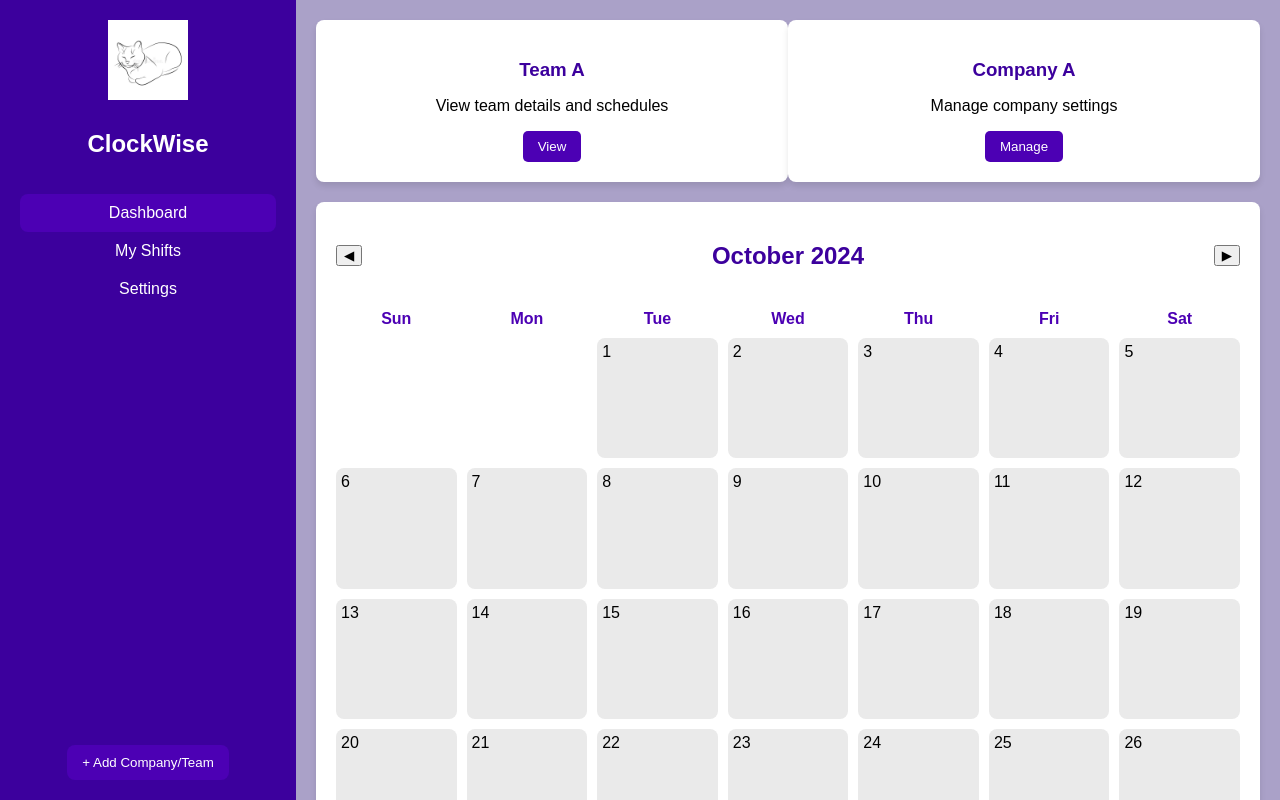
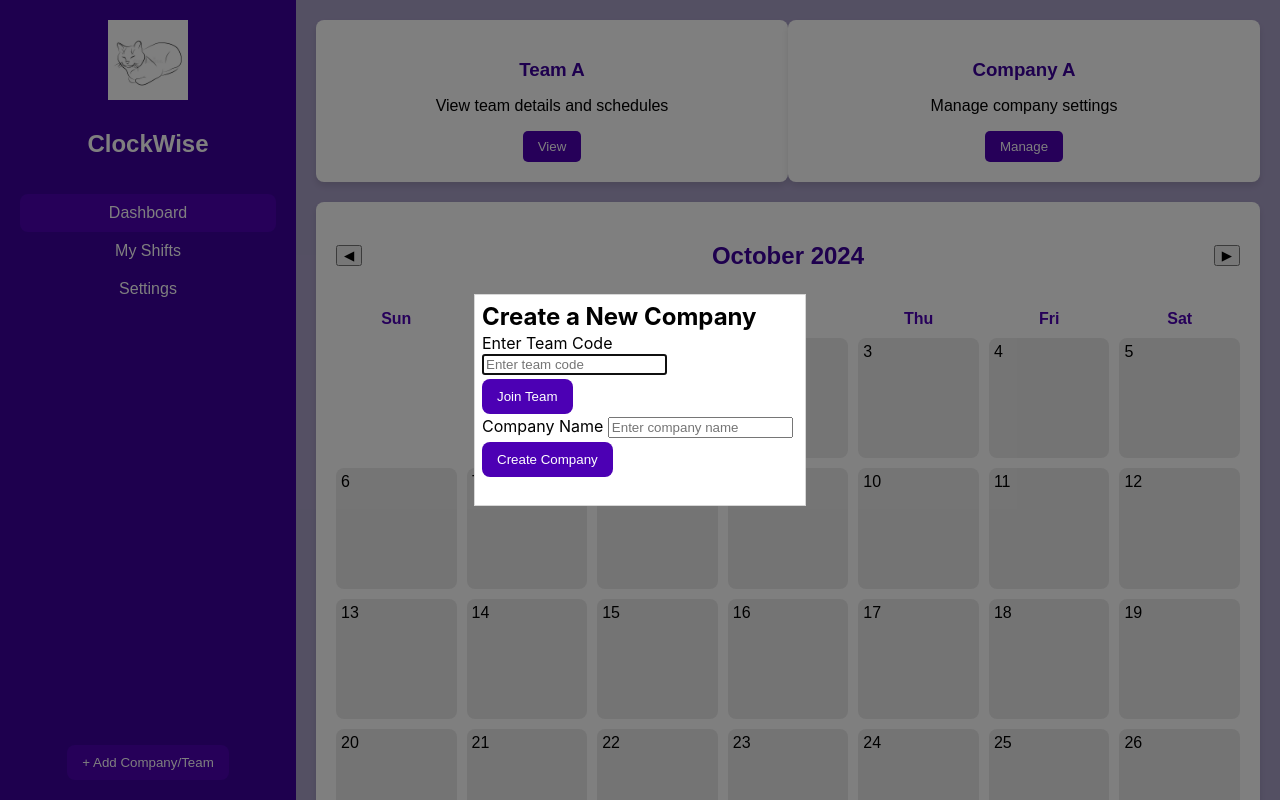
Before and after one commit to axyalotl/ClockWise, a React (Create React App) app in the folder frontend/clockwise-frontend/: page /user-dashboard in a window 1280 px wide. Both pictures are taken after a click on the button "+ Add Company/Team". Shown: the top 800 px of the page. Built offline with nearby package versions, Linux system fonts and the light colour scheme; no server answers.

Commit message:
Making popup screen for adding or creating companies

```diff
--- a/frontend/clockwise-frontend/src/components/UserDashboard.css
+++ b/frontend/clockwise-frontend/src/components/UserDashboard.css
@@ -175,3 +175,25 @@
     background-color: #dcdde1;
     cursor: pointer;
 }
+
+.h-popup-main {
+    font-size:24px;
+    font-weight: bold;
+    margin: 2px;
+}
+
+.h-popup-text {
+    font-size:16px;
+
+    margin: 2px;
+}
+
+.add-button-popup {
+    margin-top: 4px;
+    padding: 10px 15px;
+    border: none;
+    border-radius: 8px;
+    background-color: #4c00b4;
+    color: white;
+    cursor: pointer;
+}
--- a/frontend/clockwise-frontend/src/components/UserDashboard.js
+++ b/frontend/clockwise-frontend/src/components/UserDashboard.js
@@ -1,6 +1,11 @@
 import React, { useState } from 'react';
 import './UserDashboard.css';
 import './CalendarComponent.css';
+import Popup from 'reactjs-popup';
+import 'reactjs-popup/dist/index.css';
+import {Button, Form} from "react-bootstrap";
+import {useNavigate} from "react-router-dom";
+
 
 const UserDashboard = () => {
     const [currentDate, setCurrentDate] = useState(new Date());
@@ -30,6 +35,40 @@ const UserDashboard = () => {
         const nextMonth = new Date(currentDate.getFullYear(), currentDate.getMonth() + 1, 1);
         setCurrentDate(nextMonth);
     };
+
+
+        const [teamCode, setTeamCode] = useState('');
+        const [companyName, setCompanyName] = useState('');
+        const [showCreateModal, setShowCreateModal] = useState(false);
+        const [successMessage, setSuccessMessage] = useState('');
+        const [errorMessage, setErrorMessage] = useState('');
+
+        const navigate = useNavigate(); // Initialize navigate
+
+        // Handle joining a team
+        const handleJoinTeam = async (e) => {
+            e.preventDefault();
+            try {
+                setSuccessMessage(`Joined team with code: ${teamCode}`);
+                setErrorMessage('');
+            } catch (error) {
+                setErrorMessage('Failed to join team');
+                setSuccessMessage('');
+            }
+        };
+
+        // Handle creating a company
+        const handleCreateCompany = async (e) => {
+            e.preventDefault();
+            try {
+                setSuccessMessage(`Company "${companyName}" created successfully`);
+                setErrorMessage('');
+                setShowCreateModal(false);
+            } catch (error) {
+                setErrorMessage('Failed to create company');
+                setSuccessMessage('');
+            }
+        };
 
     const renderCalendar = () => {
         const year = currentDate.getFullYear();
@@ -68,7 +107,51 @@ const UserDashboard = () => {
                     <li>My Shifts</li>
                     <li>Settings</li>
                 </ul>
-                <button className="add-button">+ Add Company/Team</button>
+
+                <Popup trigger=
+                           {<button className="add-button"> + Add Company/Team </button>}
+                       modal nested contentStyle={{ width: '25%', height: '25%' }}>
+                    {
+
+                            <div className='modal'>
+                                <div className='h-popup-main'>
+                                    Create a New Company
+                                </div>
+                                <div>
+                                    <Form onSubmit={handleJoinTeam} className = "h-popup-text">
+                                        <Form.Group>
+                                            <Form.Label>Enter Team Code </Form.Label>
+                                            <Form.Control
+                                                type="text"
+                                                value={teamCode}
+                                                onChange={(e) => setTeamCode(e.target.value)}
+                                                placeholder ="Enter team code"
+                                                required
+                                            />
+                                        </Form.Group>
+                                        <Button className="add-button-popup" type="submit">Join Team</Button>
+                                    </Form>
+
+                                    <Form onSubmit={handleCreateCompany} className = "h-popup-text">
+                                        <Form.Group>
+                                            <Form.Label>Company Name </Form.Label>
+                                            <Form.Control
+                                                type="text"
+                                                value={companyName}
+                                                onChange={(e) => setCompanyName(e.target.value)}
+                                                placeholder="Enter company name"
+                                                required
+                                            />
+                                        </Form.Group>
+                                        <Button className="add-button-popup" type="submit" variant="success">
+                                            Create Company
+                                        </Button>
+                                    </Form>
+                                </div>
+                            </div>
+
+                    }
+                </Popup>
             </div>
 
             {/* Main Content */}
```
